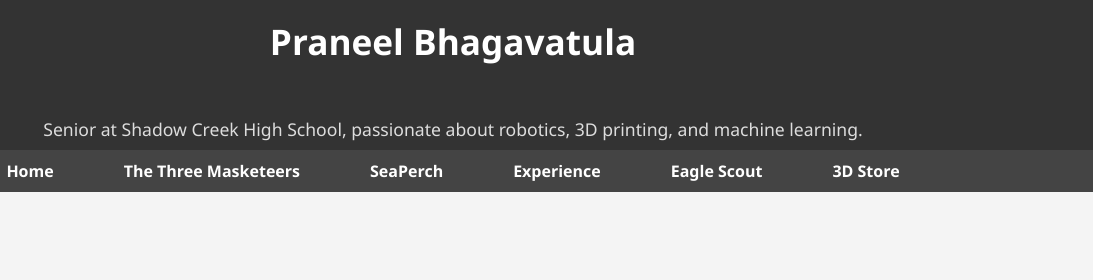
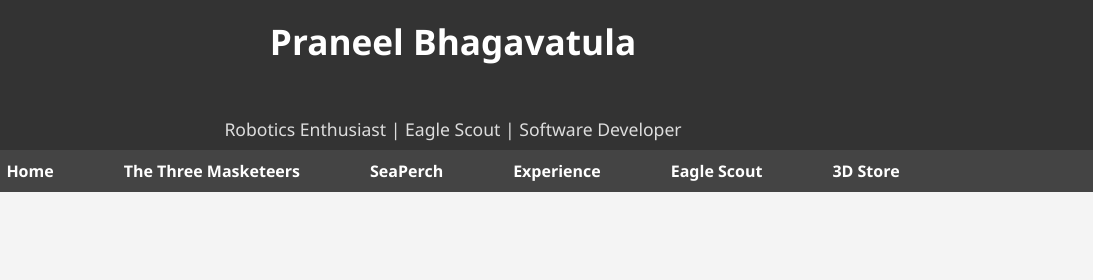
Before and after one commit to praneelbhag/praneelbhag.github.io, a plain HTML site: page eagle_scout/index.html in a window 1280 px wide. Shown: the top 280 px of the page, 187-1280 px from the left. Drawn offline with Linux system fonts and the light colour scheme.

Commit message:
header update

```diff
--- a/eagle_scout/index.html
+++ b/eagle_scout/index.html
@@ -16,7 +16,7 @@
         </div>
         <div class="header-text">
             <h1>Praneel Bhagavatula</h1>
-            <p>Senior at Shadow Creek High School, passionate about robotics, 3D printing, and machine learning.</p>
+            <p>Robotics Enthusiast | Eagle Scout | Software Developer</p>
         </div>
     </header>
 
```
Also changed, not shown: experience/index.html (+1 -1 lines), index.html (+2 -1 lines), seaperch/index.html (+1 -1 lines), three_masketeers/index.html (+1 -1 lines), threed_store/index.html (+1 -1 lines).
